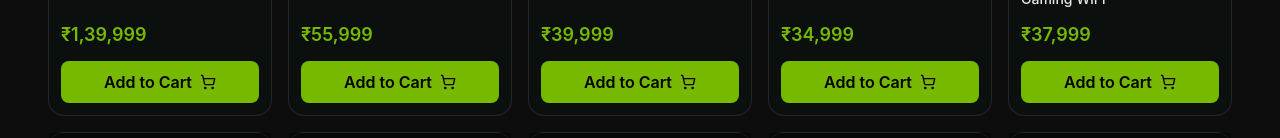
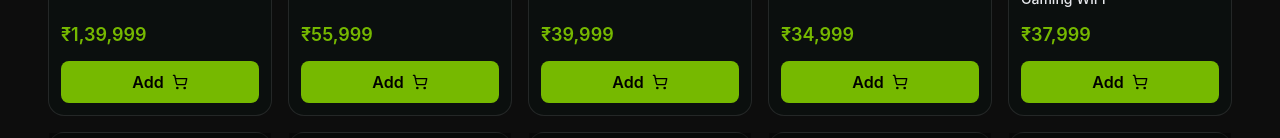
Before and after one commit to mohdadnancode/nextrig-ts, a React (Vite) app: page /products in a window 1280 px wide. Shown: the part 571-709 px from the top of the page. Built offline with nearby package versions, Linux system fonts and the light colour scheme; data requests are answered from the project's data file.

Commit message:
product card updated

```diff
--- a/src/components/ProductCard.tsx
+++ b/src/components/ProductCard.tsx
@@ -122,7 +122,7 @@ const ProductCard = ({ product }: ProductCardProps) => {
               disabled={cartLoading}
               className="mt-3 w-full rounded-lg border border-primary/40 bg-primary text-black font-semibold py-2 transition hover:bg-primaryDark flex items-center justify-center gap-2"
             >
-              <span>Add to Cart</span>
+              <span>Add</span>
               <ShoppingCart size={16} />
             </button>
           ) : (
```
